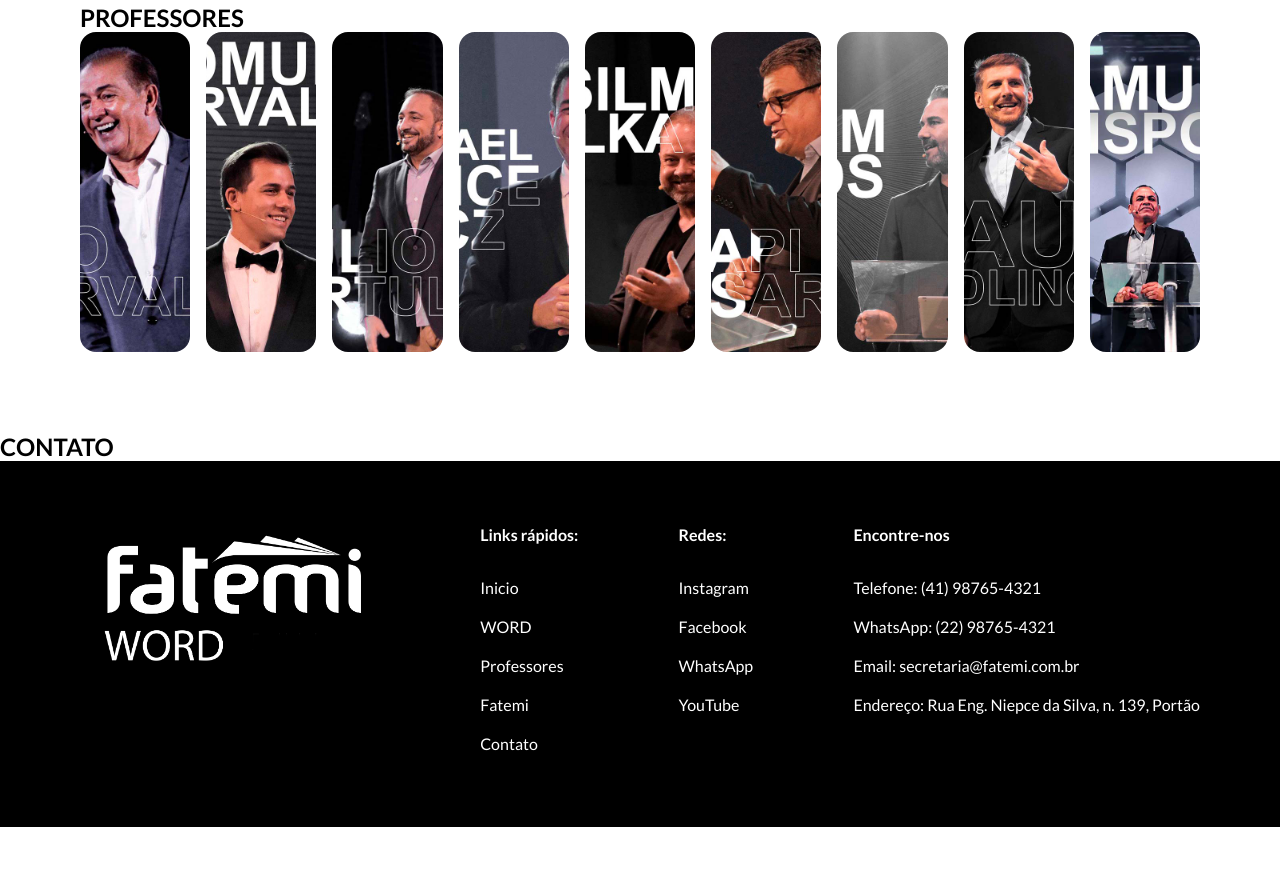
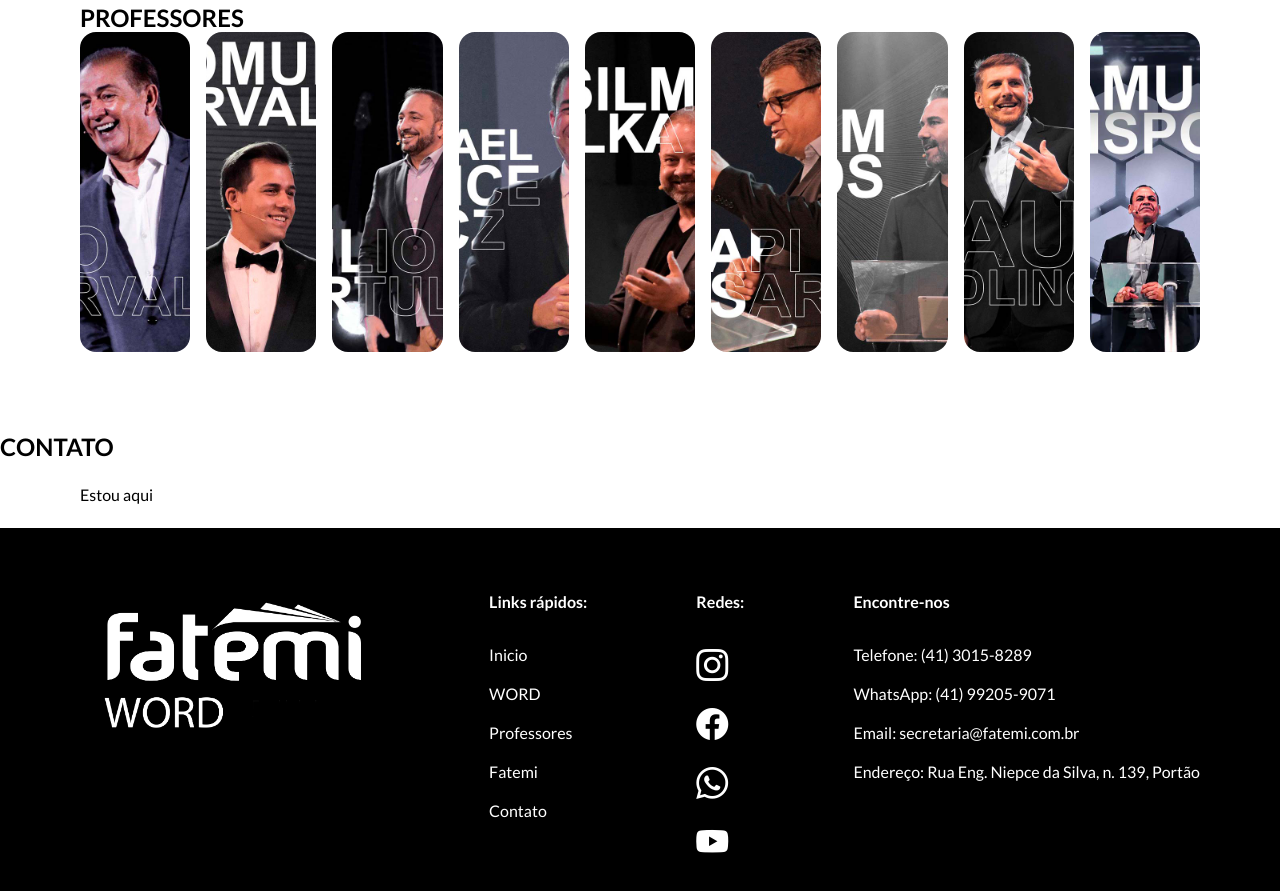
Before and after one commit to TiagoKoakoski/fatemiword, a plain HTML site: page index_new.html in a window 1280 px wide. Shown: the part 2194-3085 px from the top of the page. Before the commit the page ends 3021 px from the top, so only its background shows below. Drawn offline with nearby package versions, Linux system fonts and the light colour scheme.

Commit message:
Changed index new

```diff
--- a/index_new.html
+++ b/index_new.html
@@ -9,6 +9,7 @@
     <link rel="preconnect" href="https://fonts.googleapis.com">
     <link rel="preconnect" href="https://fonts.gstatic.com" crossorigin>
     <link href="https://fonts.googleapis.com/css2?family=Lato:wght@400;700&display=swap" rel="stylesheet">
+    <link rel="stylesheet" href="https://cdn.jsdelivr.net/npm/bootstrap-icons@1.11.3/font/bootstrap-icons.min.css">
 </head>
 <body>
     <header>
@@ -61,7 +62,9 @@
             <div style="background-image: url(images/04\ -\ SAMUEL\ BISPO.jpg);"></div>
         </div>
     </section>
-    <section id="contato"><h2>CONTATO</h2></section>
+    <section id="contato"><h2>CONTATO</h2>
+    <p>Estou aqui</p>
+    </section>
 
     <footer>
         <div><img src="images/logo_fatemiword_vertical.png" alt="" width="300" height="auto"><a href="#inicio"></a></div>
@@ -78,17 +81,17 @@
         <div>
             <strong class="title">Redes:</strong>
             <ul>
-                <li><a href="http://instagran">Instagram</a></li>
-                <li><a href="http://">Facebook</a></li>
-                <li><a href="http://">WhatsApp</a></li>
-                <li><a href="http://">YouTube</a></li>
+                <li><a href="http://instagram"><h1><i class="bi bi-instagram"></i></h1></a></li>
+                <li><a href="http://"><h1><i class="bi bi-facebook"></i></h1></a></li>
+                <li><a href="https://wa.me/+5541992059071?text=Fatemi"><h1><i class="bi bi-whatsapp"></i></h1></a></li>
+                <li><a href="http://"><h1><i class="bi bi-youtube"></i></h1></a></li>
             </ul>
         </div>
         <div>
             <strong class="title">Encontre-nos</strong>
             <ul>
-                <li>Telefone: (41) 98765-4321</li>
-                <li>WhatsApp: <a href="https://wa.me/5522997654321" target="_blank">(22) 98765-4321</a></li>
+                <li>Telefone: (41) 3015-8289</li>
+                <li>WhatsApp: <a href="https://wa.me/+5541992059071?text=Fatemi" target="_blank">(41) 99205-9071</a></li>
                 <li>Email: <a href="mailto:secretaria@fatemi.com.br">secretaria@fatemi.com.br</a></li>
                 <li>Endereço: Rua Eng. Niepce da Silva, n. 139, Portão</li>
             </ul>
```
